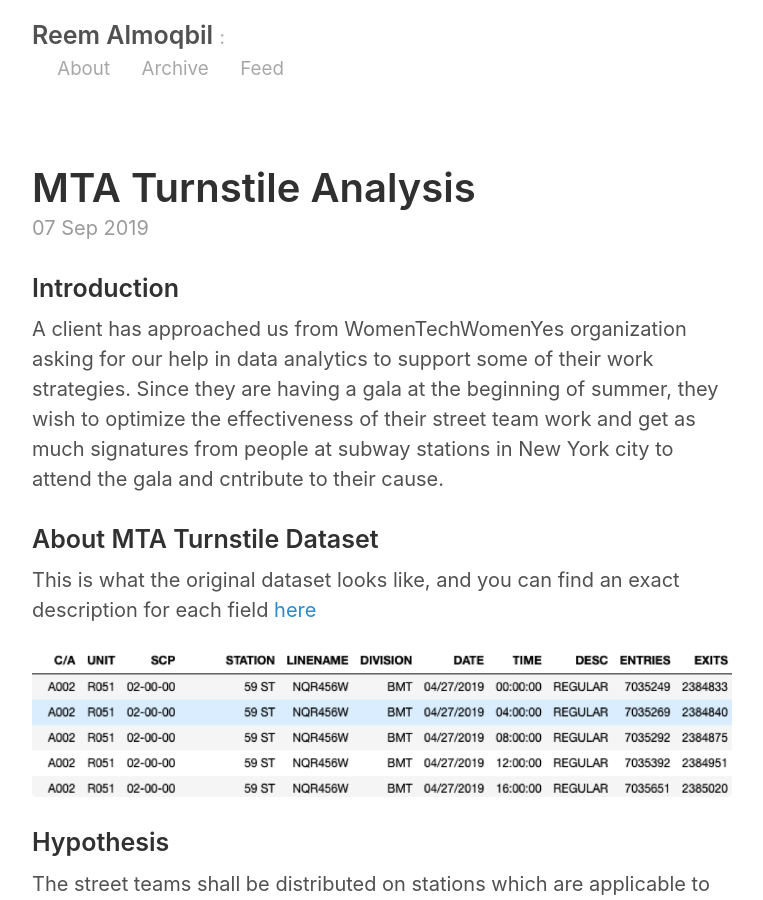
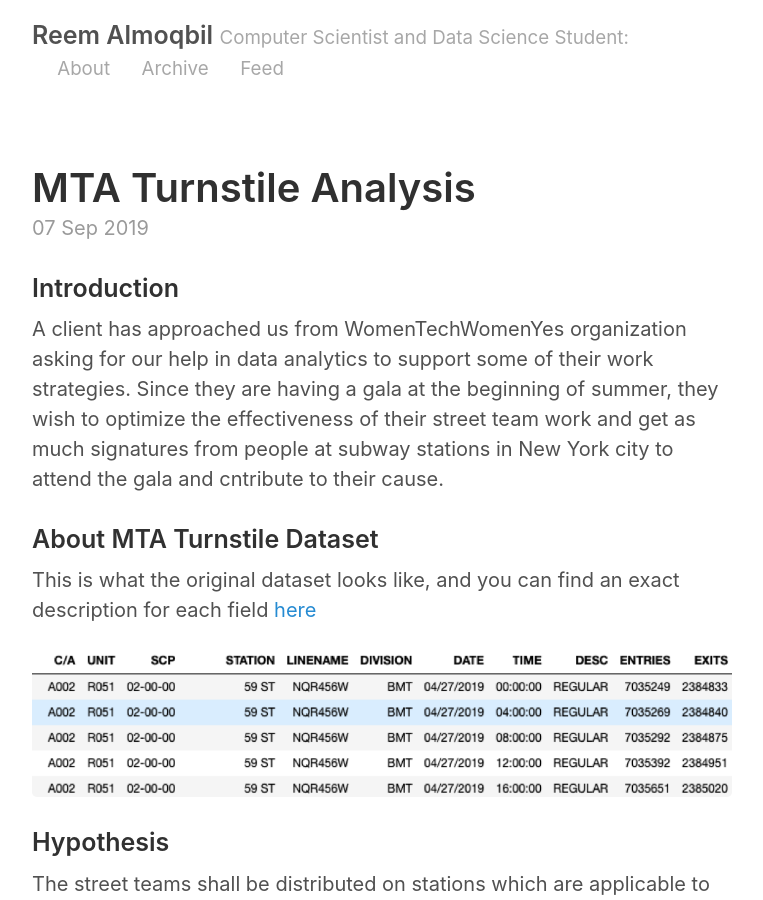
Before and after one commit to reemalmuqbil/reemalmuqbil.github.io, a Jekyll site: the page built from index.html, in a window 1280 px wide and 900 px high. Shown: the whole window, without its empty margins (258-1021 px from the left). Built offline with Jekyll 4.4.1, drawn with Linux system fonts in a browser that asks for light colours; the list of posts is cut into pages by our own code.

Commit message:
added a tagline for me

```diff
--- a/_config.yml
+++ b/_config.yml
@@ -3,7 +3,7 @@
 
 # Setup
 title:               Reem Almoqbil
-tagline:
+tagline:             Computer Scientist and Data Science Student
 url:                 http://reemalmuqbil.github.io
 paginate:            2
 baseurl:             ""
```
